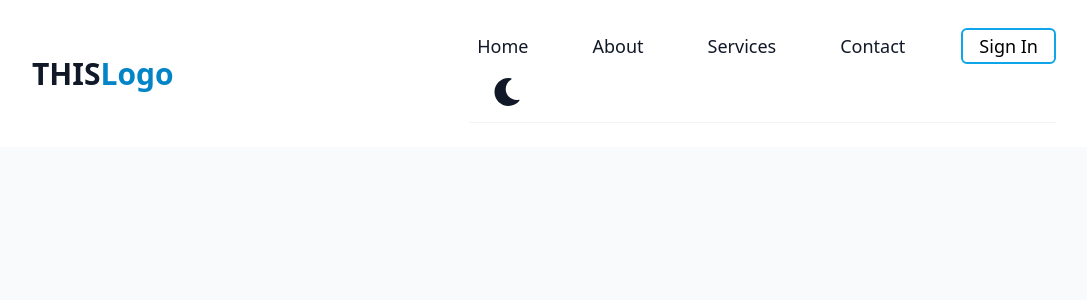
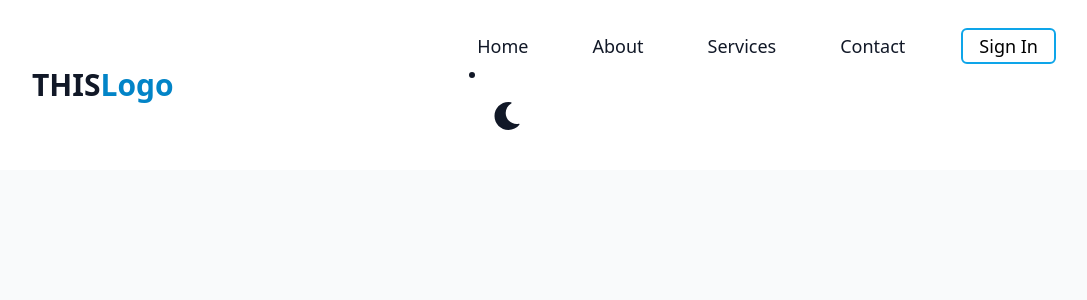
Before and after one commit to roranger216/landing-page-rse, a Next.js app: page /components/header in a window 1280 px wide. Shown: the top 300 px of the page, without its empty margins (96-1183 px from the left). Built offline with nearby package versions, Linux system fonts and the light colour scheme.

Commit message:
fix bugs darkmode

```diff
--- a/src/pages/components/darkmode.tsx
+++ b/src/pages/components/darkmode.tsx
@@ -37,11 +37,9 @@ const Darkmode = () => {
   };
 
   return (
-    <footer className="border-b border-gray-100 dark:border-gray-700">
       <div className="container mx-auto px-4 sm:px-6 py-4 flex justify-between items-center">
         {renderThemeChanger()}
       </div>
-    </footer>
   );
 };
 
--- a/src/pages/components/header.tsx
+++ b/src/pages/components/header.tsx
@@ -51,7 +51,7 @@ const Header = () => {
                     <Linked href="/components/auth/signin" className="text-lg px-4 py-1 font-medium border-2 border-sky-500 bg-white text-black hover:bg-sky-500 hover:text-white rounded-md ease-in duration-200">Sign In</Linked>
                     </li>
                 </ul>
-                <div><Darkmode></Darkmode></div>
+                <li><Darkmode></Darkmode></li>
                 <div onClick={handleNav} className="block md:hidden">
                     {!nav ? <img src="https://cdn-icons-png.flaticon.com/128/7710/7710488.png" className="" width={24}></img> : <img src="https://cdn-icons-png.flaticon.com/512/1828/1828778.png" className="" width={24}></img>}
                 </div>
```
